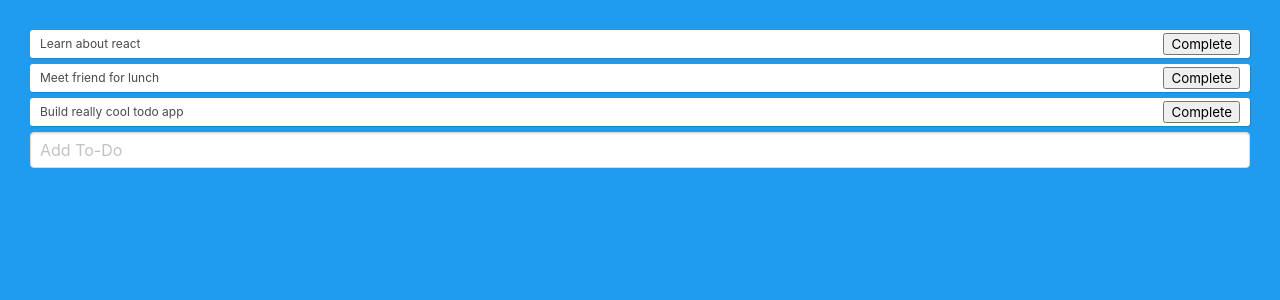
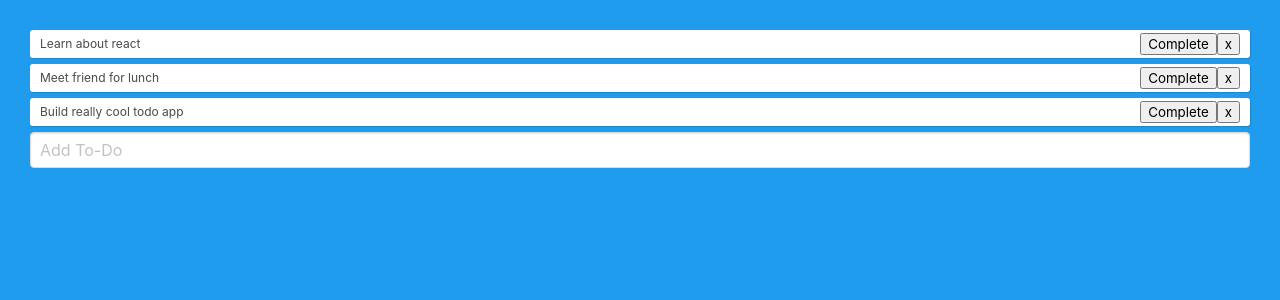
Before and after one commit to TianaJohnson/hooks_todo, a React (Create React App) app: page / in a window 1280 px wide. Shown: the top 300 px of the page. Built offline with nearby package versions, Linux system fonts and the light colour scheme.

Commit message:
remove to do componenet added

```diff
--- a/src/App.js
+++ b/src/App.js
@@ -1,11 +1,12 @@
 import React, { useState } from 'react';
 import './App.css';
 
-function Todo({ todo, index, completeTodo}) {
+function Todo({ todo, index, completeTodo, removeTodo }) {
   return <div style={{textDecoration: todo.isCompleted ? 'line-through' : ''}}
               className="todo">{todo.text}
               <div>
                 <button onClick={() => completeTodo(index)}>Complete</button>
+                <button onClick={() => removeTodo(index)}>x</button>
               </div>
               </div>;
 }
@@ -50,6 +51,18 @@
     const addTodo = text => {
       const newTodos = [...todos, { text }];
       setTodos(newTodos);
+    };
+
+    const completeTodo = index => {
+      const newTodos= [...todos];
+      newTodos[index].isCompleted = true;
+      setTodos(newTodos);
+    };
+
+    const removeTodo = index => {
+      const newTodos = [...todos];
+      newTodos.splice(index, 1);
+      setTodos(newTodos);
     }
 
 
@@ -57,7 +70,7 @@
       <div className="app">
         <div classname="todo-list">
           {todos.map((todo, index) => (
-            <Todo key={index} index={index} todo={todo}/>
+            <Todo key={index} index={index} todo={todo} completeTodo={completeTodo} removeTodo={removeTodo}/>
           ))}
           <TodoForm addTodo ={addTodo}/>
         </div>
```
